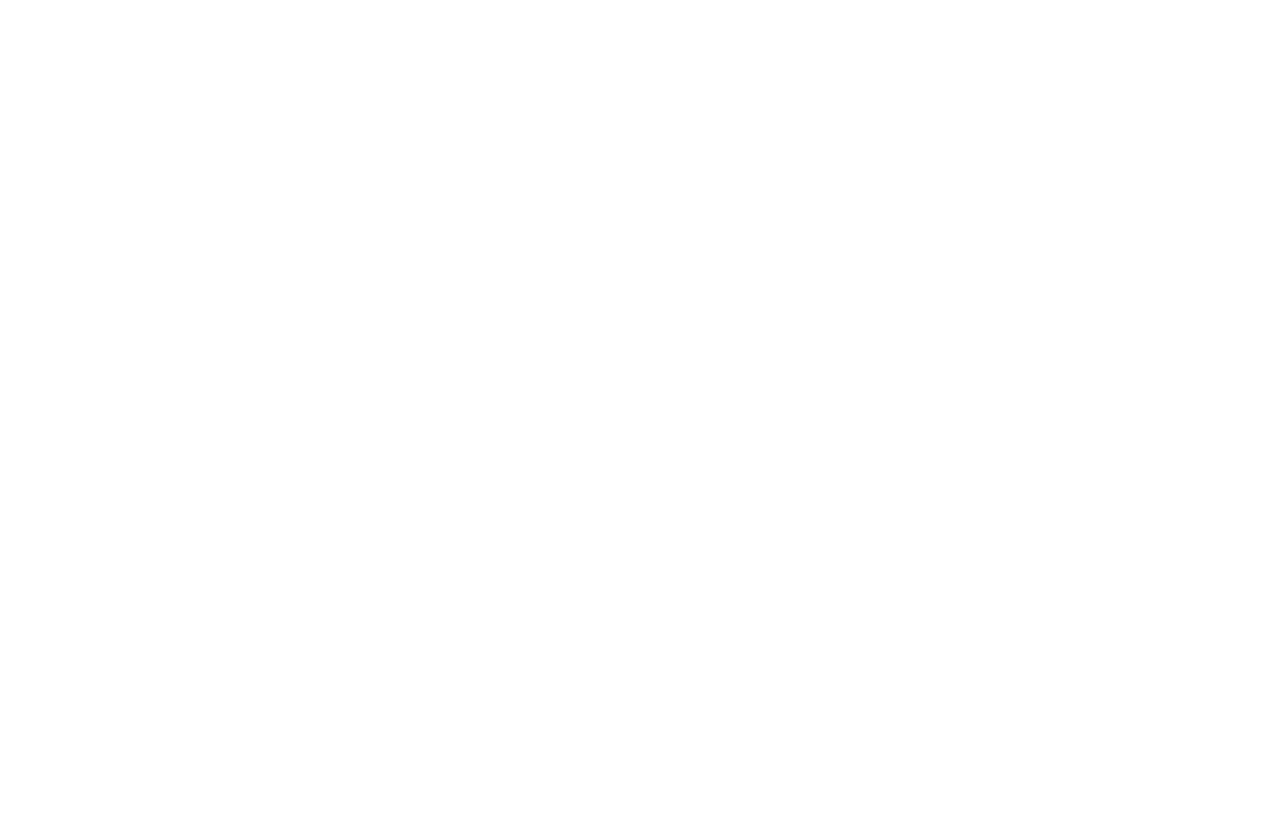
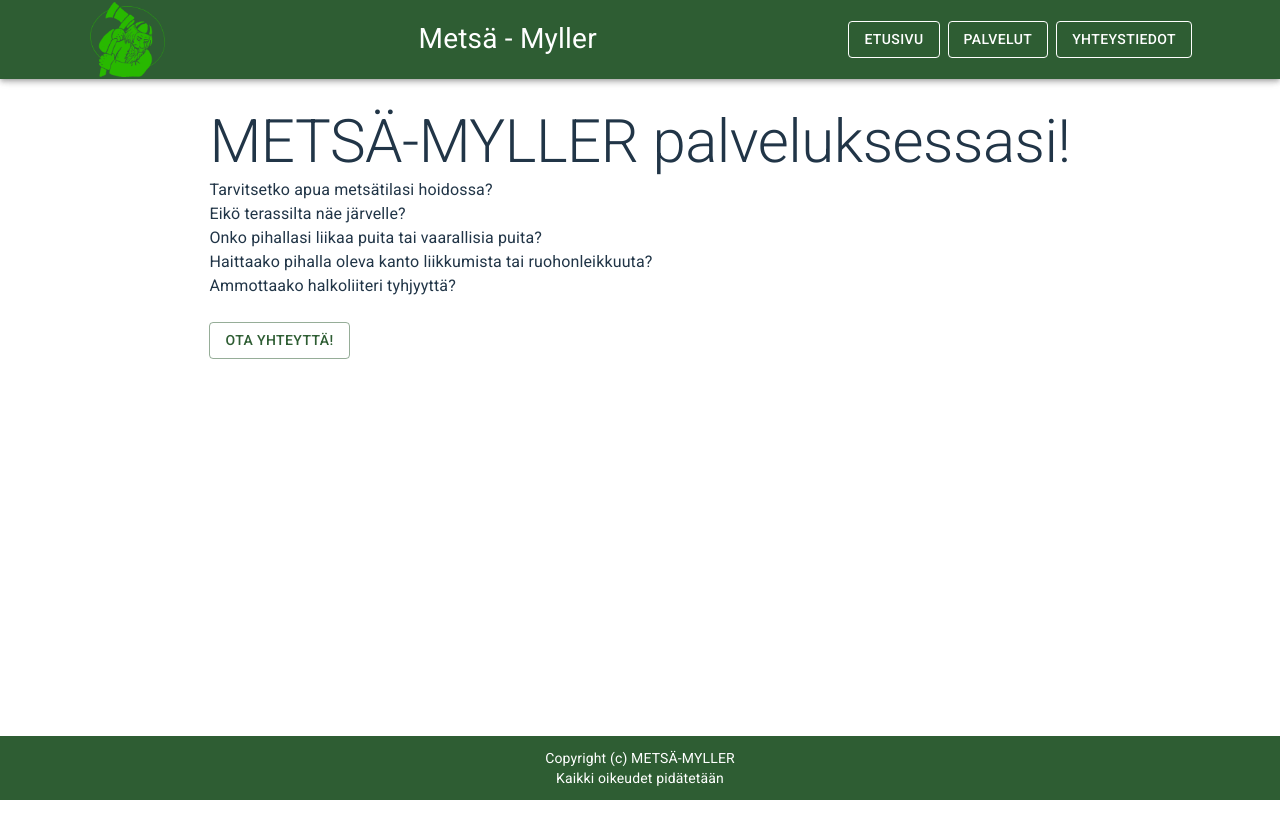
Before and after one commit to roopemyller/metsa-myller-websource, a React (Vite) app: page / in a window 1280 px wide. Shown: the top 838 px of the page. Before the commit the page ends 800 px from the top, so only its background shows below. Built offline with nearby package versions, Linux system fonts and the light colour scheme.

Commit message:
Fixed some issues

```diff
--- a/index.html
+++ b/index.html
@@ -3,7 +3,7 @@
   <head>
     <meta charset="UTF-8" />
     <link rel="icon" type="image/svg+xml" href="/logo.png" />
-    <meta name="viewport" content="width=device-width, initial-scale=1.0" />
+    <meta name="viewport" content="width=device-width, initial-scale=1, maximum-scale=1, user-scalable=no" />
     <title>Metsä - Myller</title>
   </head>
   <body>
--- a/src/App.css
+++ b/src/App.css
@@ -1,5 +1,11 @@
 #root {
   max-width: 1280px;
   margin: 0 auto;
-  padding: 2rem;
+  padding: 2rem 1rem;
 }
+
+html, body {
+  margin: 0;
+  padding: 0;
+  overflow-x: hidden;
+}
--- a/src/App.tsx
+++ b/src/App.tsx
@@ -1,4 +1,4 @@
-import { BrowserRouter, Route, Routes } from 'react-router-dom'
+import { HashRouter, Route, Routes } from 'react-router-dom'
 import Home from './components/Home'
 import Header from './components/Header'
 import Footer from './components/Footer'
@@ -12,21 +12,32 @@
 const App : React.FC = () => {
 
   return (
-    <>
-      <BrowserRouter basename='metsa-myller-websource'>
+    <HashRouter>
       <Header />
-        <Box sx={{ display: 'flex', flexDirection: 'column'}}>
-            <Container sx={{paddingTop: '74px' , paddingBottom: '74px'}}>
-              <Routes>
-                <Route path="/" element={<Home/>}/>
-                <Route path="/palvelut" element={<Services/>}/>
-                <Route path="/yhteystiedot" element={<Contact/>}/>
-              </Routes>
-            </Container>
-        </Box>
-        <Footer />
-      </BrowserRouter>
-    </>
+      <Box
+        component="main"
+        sx={{
+          pt: { xs: '56px', md: '74px' },
+          pb: { xs: '56px', md: '74px' },
+          width: '100%',
+          minHeight: 'calc(100vh - 120px)',
+        }}
+      >
+        <Container
+          maxWidth="lg"
+          sx={{
+            px: { xs: 2, md: 0 },
+          }}
+        >
+          <Routes>
+            <Route path="/" element={<Home />} />
+            <Route path="/palvelut" element={<Services />} />
+            <Route path="/yhteystiedot" element={<Contact />} />
+          </Routes>
+        </Container>
+      </Box>
+      <Footer />
+    </HashRouter>
   )
 }
 
--- a/src/components/Header.tsx
+++ b/src/components/Header.tsx
@@ -22,7 +22,7 @@
                 <Toolbar sx={{ display: 'flex', justifyContent: 'space-between' }}>
 
                     <img src="logo.png" alt="logo" style={{width: 75, height: 75, padding: 2}}/>
-                    <Typography variant="h4" sx={{ color: 'secondary.main' }}>
+                    <Typography variant="h4" sx={{ color: 'secondary.main', fontSize: { xs: '1.2rem', md: '1.5rem', lg: '1.75rem' }}}>
                         Metsä - Myller
                     </Typography>
                     {/* Desktop Menu */}
--- a/src/components/Home.tsx
+++ b/src/components/Home.tsx
@@ -15,7 +15,7 @@
                 Ammottaako halkoliiteri tyhjyyttä?
             </Typography>
             <br />
-            <Button variant="outlined" color="primary" component={Link} to="/">Ota yhteyttä!</Button>
+            <Button variant="outlined" color="primary" component={Link} to="/yhteystiedot">Ota yhteyttä!</Button>
         </Box>
     )
 }
```
